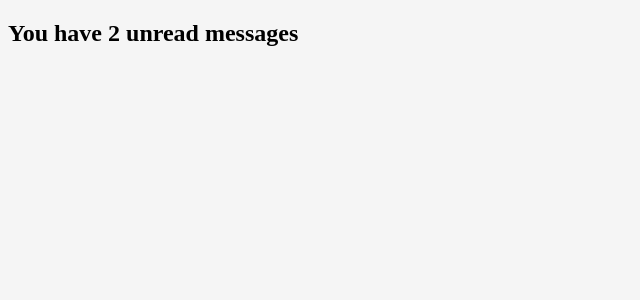
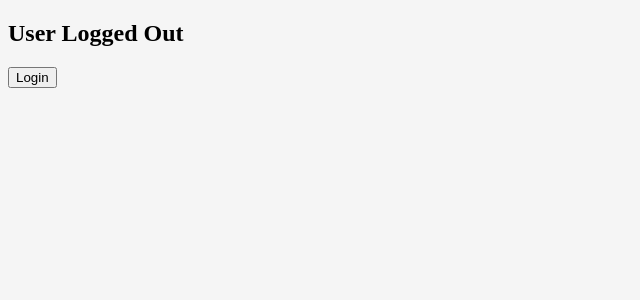
Before and after one commit to userforbidden/reactpractice, a React (Create React App) app in the folder todo-phase1/: page / in a window 1280 px wide. Shown: the top 300 px of the page, without its empty margins (0-640 px from the left). Built offline with nearby package versions, Linux system fonts and the light colour scheme.

Commit message:
38. Completed Conditional Rendering Practice

```diff
--- a/todo-phase1/src/App.js
+++ b/todo-phase1/src/App.js
@@ -1,6 +1,7 @@
 import React from 'react';
 import './App.css';
-import ConditionalApp from './components/ConditionalApp'
+import ConditionalPractice from './components/ConditionalPractice'
+//import ConditionalApp from './components/ConditionalApp'
 //import TodoHeader from './components/TodoHeader'
 //import ChangeState from './components/ChangeState';
 //import TodoItem from './components/TodoItem'
@@ -56,7 +57,7 @@ import ConditionalApp from './components/ConditionalApp'
 function App() {
   return (
     <div>
-      <ConditionalApp />
+      <ConditionalPractice />
     </div>
   );
 }
--- a/todo-phase1/src/components/Conditional.js
+++ b/todo-phase1/src/components/Conditional.js
@@ -1,7 +1,11 @@
 import React from "react"
 
 function Conditional(props){
-    return(<h1>Some cool stuff about conditional rendering</h1>)
+    let buttonValue = !props.loggedState ? "Login" : "Logout"
+
+    return(
+    <input type="button" value={buttonValue}></input>
+    )
 
 }
 
--- /dev/null
+++ b/todo-phase1/src/components/ConditionalPractice.js
@@ -0,0 +1,30 @@
+import React, { Component } from "react"
+//import Conditional from "./Conditional"
+
+class ConditionalPractice extends Component{
+    constructor(){
+        super()
+        this.state = {
+            isLoggedIn : false
+        }
+        this.handleClick = this.handleClick.bind(this)
+    }
+
+    handleClick(){
+        this.setState(prevState =>{
+            return{
+                isLoggedIn: !prevState.isLoggedIn
+            }
+        })
+    }
+
+    render(){
+        return (
+            <div>
+                <h2>User {this.state.isLoggedIn ? "Logged In" : "Logged Out"}</h2>
+                <button onClick={this.handleClick}>{!this.state.isLoggedIn?"Login":"Logout"}</button>
+            </div>
+        )
+    }
+}
+export default ConditionalPractice
```
Also changed, not shown: 1 other file (tests, documents, lock files or other folders).
